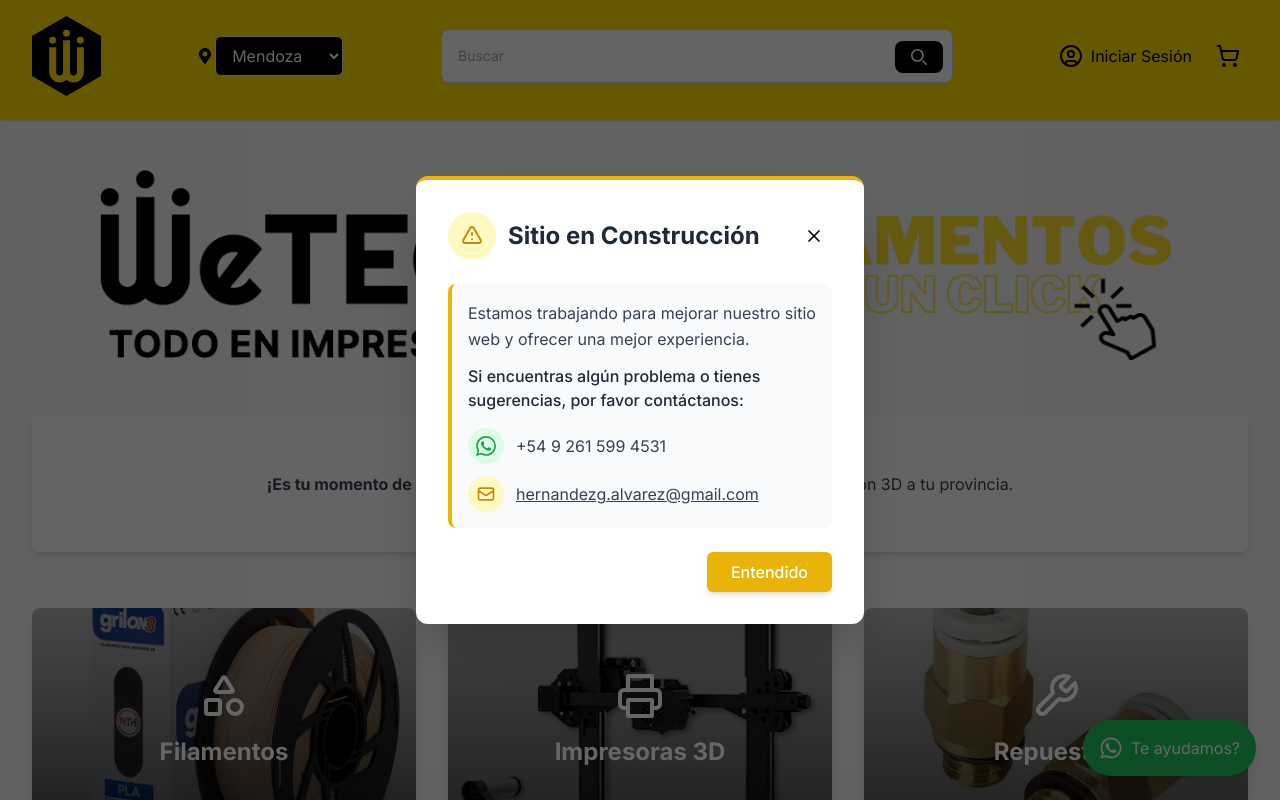
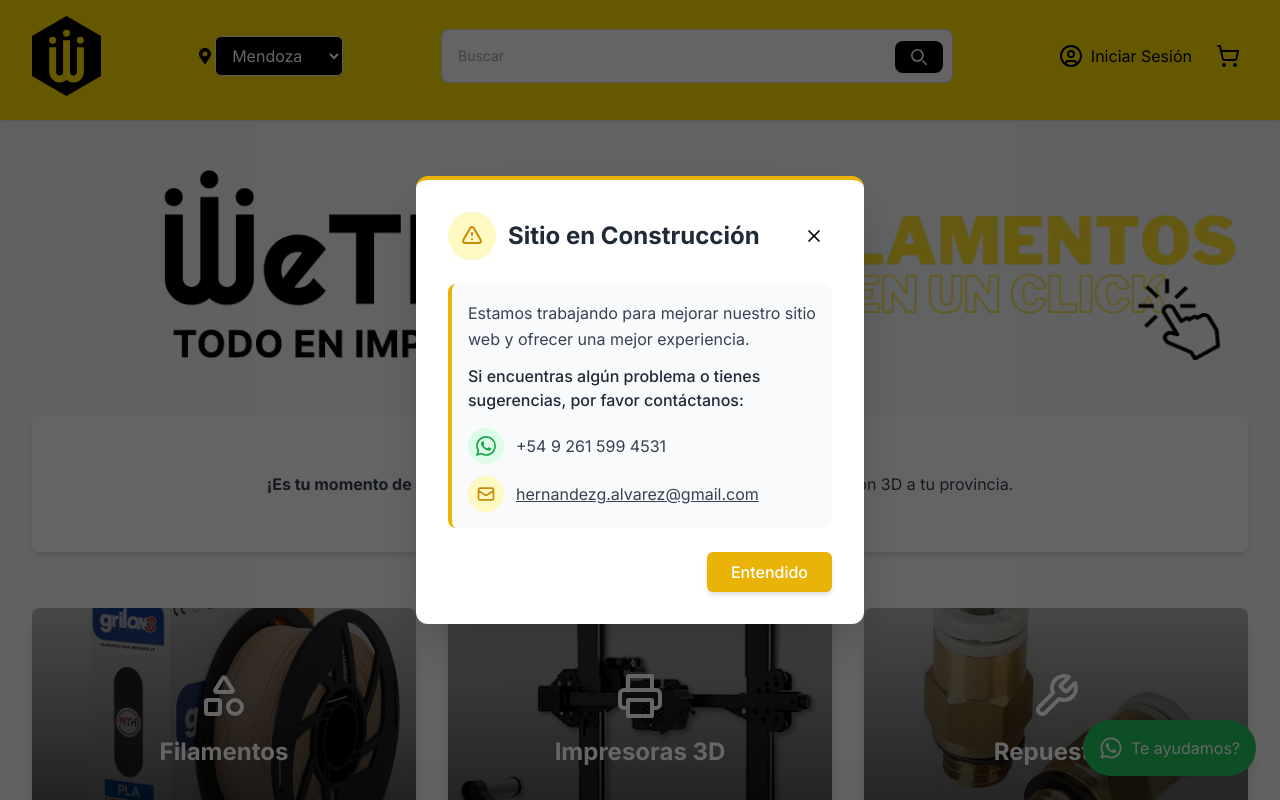
Before and after one commit to Gabih14/Web-WeTECH, a React (Vite) app: page / in a window 1280 px wide. Shown: the top 800 px of the page. Built offline with nearby package versions, Linux system fonts and the light colour scheme.

Commit message:
add link to products on slogan

```diff
--- a/src/pages/HomePage.tsx
+++ b/src/pages/HomePage.tsx
@@ -145,13 +145,13 @@ export function HomePage() {
       <div id="categories" className="text-center mb-8 gap-4">
         <div className="flex flex-col md:flex-row items-center justify-center">
           <img src={Logo} alt="Logo WeTECH" className="mx-auto h-24 md:h-48" />
-          {
+          <Link to={"/products"}>
             <img
               src={Slogan}
               alt="Slogan WeTECH"
               className="mx-auto h-24 md:h-48 pt-4 md:pt-0"
             />
-          }
+          </Link>
         </div>
       </div>
       {/* Sección Franquicias */}
```
